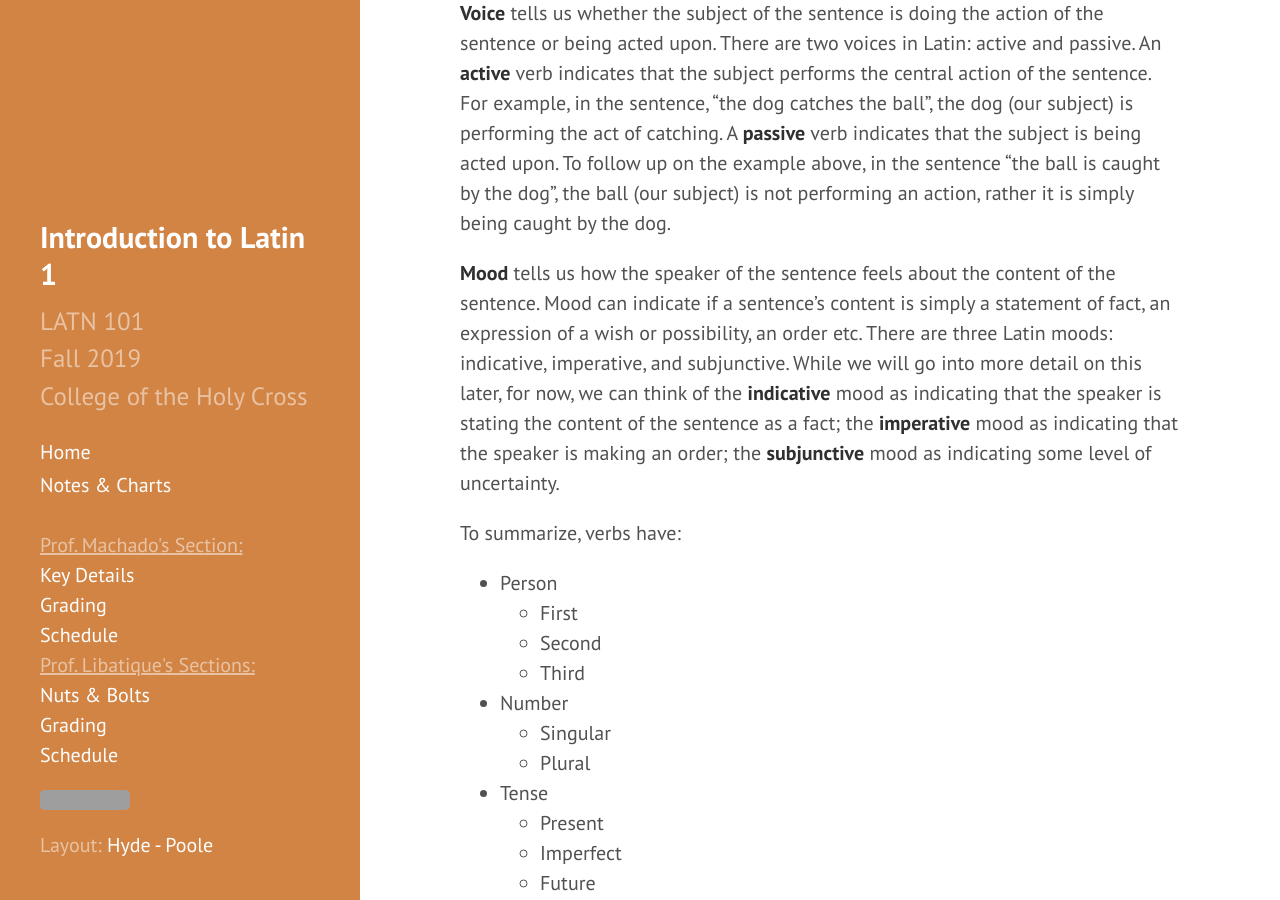
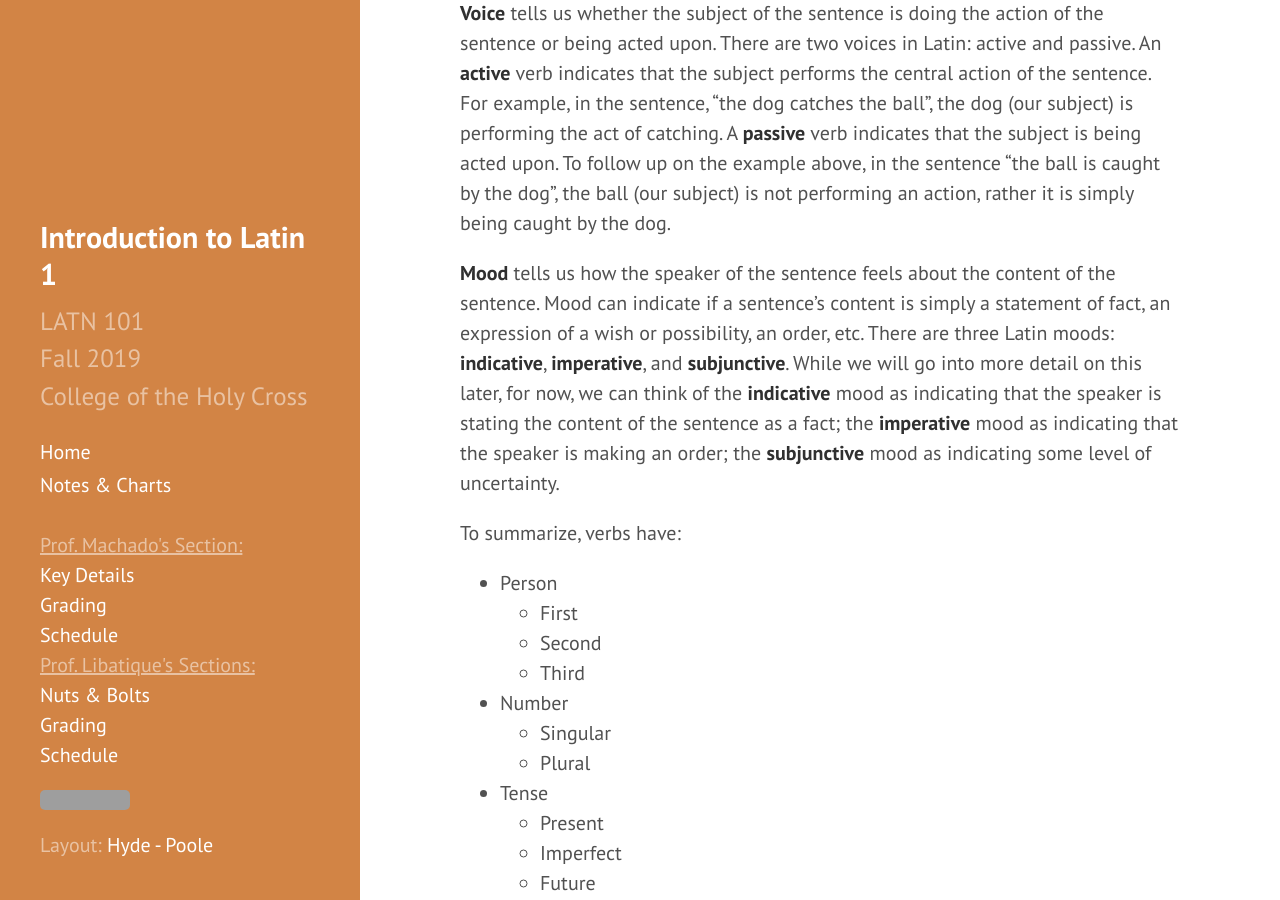
Before and after one commit to DLibatique/LATN102-S20, a Jekyll site: the page built from notes/module-2-overview.md, in a window 1280 px wide and 900 px high, scrolled down 1069 px. Built offline with Jekyll 4.4.1, drawn with Linux system fonts in a browser that asks for light colours; our own code applies the rules of GitHub Pages for plain Markdown files; some of the changed text lies outside the part shown; grey boxes are pictures that could not be loaded.

```diff
--- a/notes/LAT 101 - Module 2 - Conceptual Breakdown.md
+++ b/notes/module-2-overview.md
@@ -14,7 +19,7 @@ Latin verbs have five characteristics: **person**, **number**, **tense**, **voic
 
 **Voice** tells us whether the subject of the sentence is doing the action of the sentence or being acted upon. There are two voices in Latin: active and passive. An **active** verb indicates that the subject performs the central action of the sentence. For example, in the sentence, "the dog catches the ball", the dog (our subject) is performing the act of catching. A **passive** verb indicates that the subject is being acted upon. To follow up on the example above, in the sentence "the ball is caught by the dog", the ball (our subject) is not performing an action, rather it is simply being caught by the dog.
 
-**Mood** tells us how the speaker of the sentence feels about the content of the sentence. Mood can indicate if a sentence's content is simply a statement of fact, an expression of a wish or possibility, an order etc. There are three Latin moods: indicative, imperative, and subjunctive. While we will go into more detail on this later, for now, we can think of the **indicative** mood as indicating that the speaker is stating the content of the sentence as a fact; the **imperative** mood as indicating that the speaker is making an order; the **subjunctive** mood as indicating some level of uncertainty.
+**Mood** tells us how the speaker of the sentence feels about the content of the sentence. Mood can indicate if a sentence's content is simply a statement of fact, an expression of a wish or possibility, an order, etc. There are three Latin moods: **indicative**, **imperative**, and **subjunctive**. While we will go into more detail on this later, for now, we can think of the **indicative** mood as indicating that the speaker is stating the content of the sentence as a fact; the **imperative** mood as indicating that the speaker is making an order; the **subjunctive** mood as indicating some level of uncertainty.
 
 To summarize, verbs have:
 
```
Also changed, not shown: other parts of notes/module-2-overview.md (+5 -0 lines), notes/module-2-tenses.md (renamed from notes/module-2.md, +1 -1 lines).
